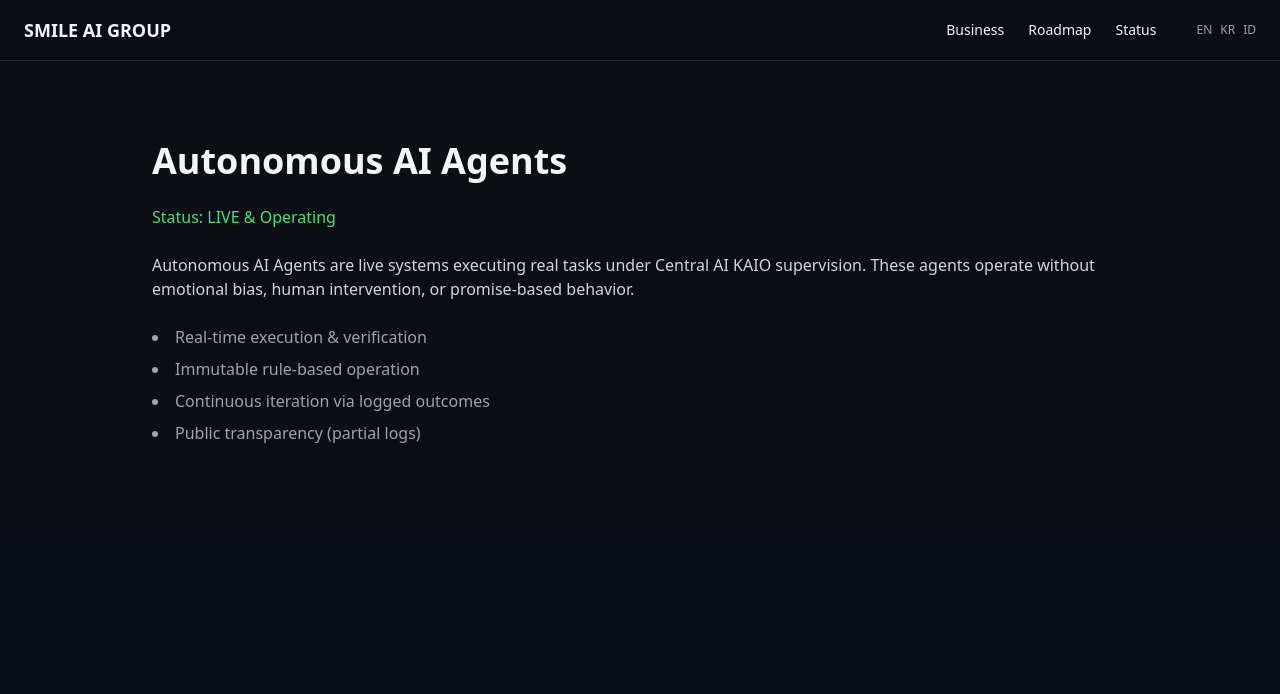
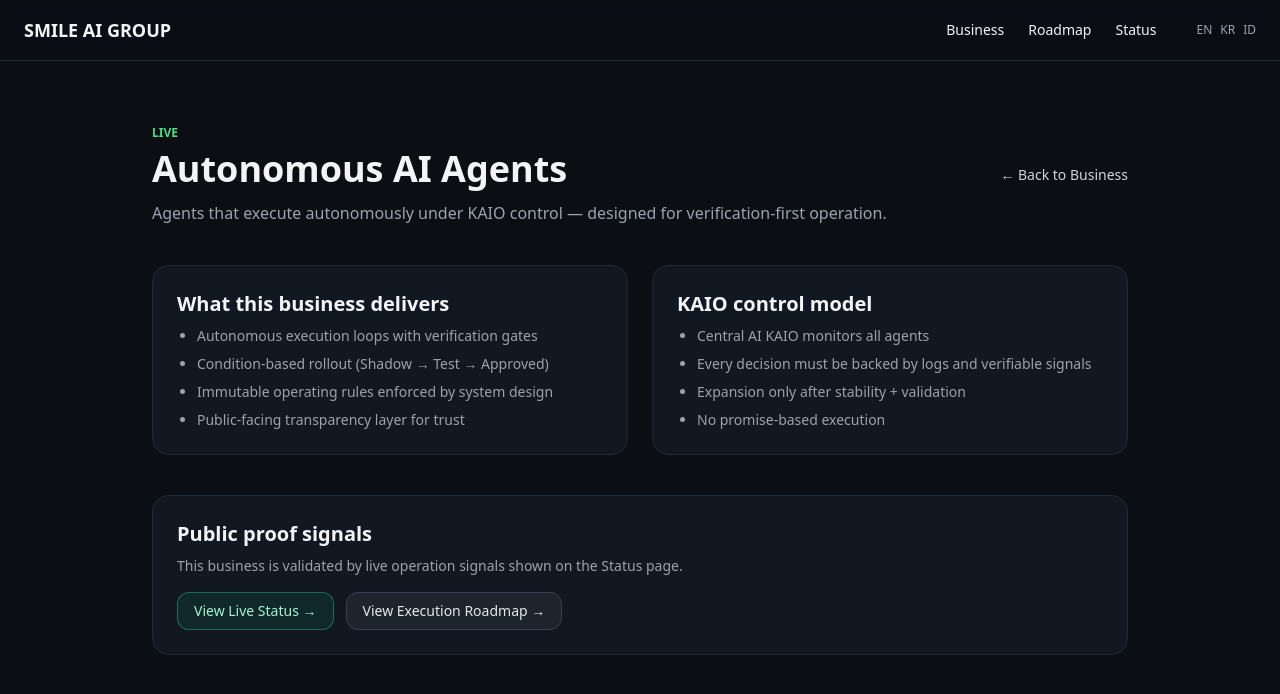
Before and after one commit to smile8822/smile-ai-website, a Next.js app: page /business/agents in a window 1280 px wide. Shown: the top 694 px of the page. Built offline with nearby package versions, Linux system fonts and the light colour scheme.

Commit message:
fix: correct app router folder structure

```diff
--- a/app/business/agents/page.tsx
+++ b/app/business/agents/page.tsx
@@ -1,24 +1,63 @@
-export default function AgentsPage() {
+import Link from "next/link";
+
+export default function AgentsBusinessPage() {
   return (
-    <section className="max-w-5xl mx-auto px-6 py-20">
-      <h1 className="text-4xl font-bold mb-6">
-        Autonomous AI Agents
-      </h1>
+    <main className="max-w-5xl mx-auto px-6 py-16">
+      <div className="flex items-center justify-between gap-4">
+        <div>
+          <div className="text-xs font-semibold text-green-400 mb-2">LIVE</div>
+          <h1 className="text-4xl font-bold">Autonomous AI Agents</h1>
+          <p className="text-gray-400 mt-3">
+            Agents that execute autonomously under KAIO control — designed for verification-first operation.
+          </p>
+        </div>
+        <Link href="/business" className="text-sm text-gray-300 hover:text-emerald-300 transition">
+          ← Back to Business
+        </Link>
+      </div>
 
-      <p className="text-green-400 mb-6">Status: LIVE & Operating</p>
+      <section className="mt-10 grid md:grid-cols-2 gap-6">
+        <div className="p-6 bg-[#121821] border border-gray-800 rounded-2xl">
+          <h2 className="text-xl font-bold mb-2">What this business delivers</h2>
+          <ul className="text-gray-400 text-sm space-y-2 list-disc pl-5">
+            <li>Autonomous execution loops with verification gates</li>
+            <li>Condition-based rollout (Shadow → Test → Approved)</li>
+            <li>Immutable operating rules enforced by system design</li>
+            <li>Public-facing transparency layer for trust</li>
+          </ul>
+        </div>
 
-      <p className="text-gray-300 mb-6">
-        Autonomous AI Agents are live systems executing real tasks under
-        Central AI KAIO supervision. These agents operate without emotional
-        bias, human intervention, or promise-based behavior.
-      </p>
+        <div className="p-6 bg-[#121821] border border-gray-800 rounded-2xl">
+          <h2 className="text-xl font-bold mb-2">KAIO control model</h2>
+          <ul className="text-gray-400 text-sm space-y-2 list-disc pl-5">
+            <li>Central AI KAIO monitors all agents</li>
+            <li>Every decision must be backed by logs and verifiable signals</li>
+            <li>Expansion only after stability + validation</li>
+            <li>No promise-based execution</li>
+          </ul>
+        </div>
+      </section>
 
-      <ul className="list-disc list-inside text-gray-400 space-y-2">
-        <li>Real-time execution & verification</li>
-        <li>Immutable rule-based operation</li>
-        <li>Continuous iteration via logged outcomes</li>
-        <li>Public transparency (partial logs)</li>
-      </ul>
-    </section>
+      <section className="mt-10 p-6 bg-[#121821] border border-gray-800 rounded-2xl">
+        <h2 className="text-xl font-bold mb-2">Public proof signals</h2>
+        <p className="text-gray-400 text-sm">
+          This business is validated by live operation signals shown on the Status page.
+        </p>
+        <div className="mt-4 flex flex-wrap gap-3">
+          <Link
+            href="/status"
+            className="px-4 py-2 rounded-xl bg-emerald-500/10 border border-emerald-400/40 text-emerald-200 text-sm hover:bg-emerald-500/15 transition"
+          >
+            View Live Status →
+          </Link>
+          <Link
+            href="/roadmap"
+            className="px-4 py-2 rounded-xl bg-white/5 border border-gray-700 text-gray-200 text-sm hover:bg-white/10 transition"
+          >
+            View Execution Roadmap →
+          </Link>
+        </div>
+      </section>
+    </main>
   );
 }
--- a/app/business/os/page.tsx
+++ b/app/business/os/page.tsx
@@ -1,23 +1,63 @@
-export default function OSPage() {
+import Link from "next/link";
+
+export default function OSBusinessPage() {
   return (
-    <section className="max-w-5xl mx-auto px-6 py-20">
-      <h1 className="text-4xl font-bold mb-6">
-        AI Operating Systems
-      </h1>
+    <main className="max-w-5xl mx-auto px-6 py-16">
+      <div className="flex items-center justify-between gap-4">
+        <div>
+          <div className="text-xs font-semibold text-yellow-400 mb-2">IN PROGRESS</div>
+          <h1 className="text-4xl font-bold">AI Operating Systems</h1>
+          <p className="text-gray-400 mt-3">
+            Infrastructure to deploy, monitor, and scale autonomous AI entities globally — built for stability first.
+          </p>
+        </div>
+        <Link href="/business" className="text-sm text-gray-300 hover:text-emerald-300 transition">
+          ← Back to Business
+        </Link>
+      </div>
 
-      <p className="text-yellow-400 mb-6">Status: In Progress</p>
+      <section className="mt-10 grid md:grid-cols-2 gap-6">
+        <div className="p-6 bg-[#121821] border border-gray-800 rounded-2xl">
+          <h2 className="text-xl font-bold mb-2">System direction</h2>
+          <ul className="text-gray-400 text-sm space-y-2 list-disc pl-5">
+            <li>Deployment & monitoring framework for autonomous agents</li>
+            <li>Verification + rollback gates</li>
+            <li>Global scale readiness once stability is proven</li>
+            <li>Immutable principles enforced at the OS layer</li>
+          </ul>
+        </div>
 
-      <p className="text-gray-300 mb-6">
-        AI Operating Systems are the foundation layer for deploying,
-        orchestrating, and scaling autonomous AI entities across environments.
-      </p>
+        <div className="p-6 bg-[#121821] border border-gray-800 rounded-2xl">
+          <h2 className="text-xl font-bold mb-2">Why this matters</h2>
+          <ul className="text-gray-400 text-sm space-y-2 list-disc pl-5">
+            <li>Agents become “real systems” only when OS is stable</li>
+            <li>Monitoring is the proof layer</li>
+            <li>Scaling without proof is prohibited</li>
+            <li>Designed for long-term continuous operation</li>
+          </ul>
+        </div>
+      </section>
 
-      <ul className="list-disc list-inside text-gray-400 space-y-2">
-        <li>Agent orchestration & monitoring</li>
-        <li>Global deployment-ready architecture</li>
-        <li>Condition-based scaling</li>
-        <li>Immutable operational principles</li>
-      </ul>
-    </section>
+      <section className="mt-10 p-6 bg-[#121821] border border-gray-800 rounded-2xl">
+        <h2 className="text-xl font-bold mb-2">Next verification step</h2>
+        <p className="text-gray-400 text-sm">
+          This area moves from “In Progress” to “Active” only when stability + monitoring signals are verified.
+        </p>
+        <div className="mt-4 flex flex-wrap gap-3">
+          <Link
+            href="/status"
+            className="px-4 py-2 rounded-xl bg-emerald-500/10 border border-emerald-400/40 text-emerald-200 text-sm hover:bg-emerald-500/15 transition"
+          >
+            View Live Status →
+          </Link>
+          <Link
+            href="/roadmap"
+            className="px-4 py-2 rounded-xl bg-white/5 border border-gray-700 text-gray-200 text-sm hover:bg-white/10 transition"
+          >
+            View Execution Roadmap →
+          </Link>
+        </div>
+      </section>
+    </main>
   );
 }
--- a/app/business/page.tsx
+++ b/app/business/page.tsx
@@ -2,49 +2,62 @@ import Link from "next/link";
 
 export default function BusinessPage() {
   return (
-    <section className="max-w-6xl mx-auto px-6 py-20">
-      <h1 className="text-4xl font-bold mb-12">Core Businesses</h1>
+    <main className="max-w-6xl mx-auto px-6 py-16">
+      <div className="mb-10">
+        <h1 className="text-4xl font-bold">Core Businesses</h1>
+        <p className="text-gray-400 mt-3">
+          SMILE AI GROUP is built on execution-first infrastructure — agents, trading,
+          and operating systems verified in production.
+        </p>
+      </div>
 
       <div className="grid md:grid-cols-3 gap-6">
-        <Link href="/business/agents">
-          <div className="p-6 border border-gray-700 rounded-lg hover:border-green-400 transition cursor-pointer">
-            <p className="text-green-400 text-sm mb-2">LIVE</p>
-            <h2 className="text-xl font-semibold mb-3">
-              Autonomous AI Agents
-            </h2>
-            <p className="text-gray-400">
-              AI agents that operate, verify, and iterate autonomously under
-              Central AI KAIO control.
+        {/* 1) Agents */}
+        <Link href="/business/agents" className="group">
+          <div className="p-6 bg-[#121821] border border-gray-800 rounded-2xl hover:border-emerald-400 transition">
+            <div className="text-xs font-semibold text-green-400 mb-2">LIVE</div>
+            <h2 className="text-xl font-bold mb-2">Autonomous AI Agents</h2>
+            <p className="text-gray-400 text-sm">
+              Agents that execute, verify, and iterate autonomously under Central AI KAIO control.
             </p>
+            <div className="mt-4 text-sm text-gray-300 group-hover:text-emerald-300 transition">
+              Open details →
+            </div>
           </div>
         </Link>
 
-        <Link href="/business/trading">
-          <div className="p-6 border border-gray-700 rounded-lg hover:border-green-400 transition cursor-pointer">
-            <p className="text-green-400 text-sm mb-2">ACTIVE</p>
-            <h2 className="text-xl font-semibold mb-3">
-              AI Trading Infrastructure
-            </h2>
-            <p className="text-gray-400">
-              Execution-based trading infrastructure with real-time risk
-              control and transparent logs.
+        {/* 2) Trading */}
+        <Link href="/business/trading" className="group">
+          <div className="p-6 bg-[#121821] border border-gray-800 rounded-2xl hover:border-emerald-400 transition">
+            <div className="text-xs font-semibold text-green-400 mb-2">ACTIVE</div>
+            <h2 className="text-xl font-bold mb-2">AI Trading Infrastructure</h2>
+            <p className="text-gray-400 text-sm">
+              Execution-based trading infrastructure with real-time risk control and transparent logs.
             </p>
+            <div className="mt-4 text-sm text-gray-300 group-hover:text-emerald-300 transition">
+              Open details →
+            </div>
           </div>
         </Link>
 
-        <Link href="/business/os">
-          <div className="p-6 border border-gray-700 rounded-lg hover:border-green-400 transition cursor-pointer">
-            <p className="text-yellow-400 text-sm mb-2">IN PROGRESS</p>
-            <h2 className="text-xl font-semibold mb-3">
-              AI Operating Systems
-            </h2>
-            <p className="text-gray-400">
-              Infrastructure to deploy, monitor, and scale autonomous AI
-              entities globally.
+        {/* 3) OS */}
+        <Link href="/business/os" className="group">
+          <div className="p-6 bg-[#121821] border border-gray-800 rounded-2xl hover:border-emerald-400 transition">
+            <div className="text-xs font-semibold text-yellow-400 mb-2">IN PROGRESS</div>
+            <h2 className="text-xl font-bold mb-2">AI Operating Systems</h2>
+            <p className="text-gray-400 text-sm">
+              Infrastructure to deploy, monitor, and scale autonomous AI entities globally.
             </p>
+            <div className="mt-4 text-sm text-gray-300 group-hover:text-emerald-300 transition">
+              Open details →
+            </div>
           </div>
         </Link>
       </div>
-    </section>
+
+      <div className="mt-12 text-sm text-gray-500">
+        Each business page is structured for public explanation + live verification signals.
+      </div>
+    </main>
   );
 }
--- a/app/business/trading/page.tsx
+++ b/app/business/trading/page.tsx
@@ -1,24 +1,63 @@
-export default function TradingPage() {
+import Link from "next/link";
+
+export default function TradingBusinessPage() {
   return (
-    <section className="max-w-5xl mx-auto px-6 py-20">
-      <h1 className="text-4xl font-bold mb-6">
-        AI Trading Infrastructure
-      </h1>
+    <main className="max-w-5xl mx-auto px-6 py-16">
+      <div className="flex items-center justify-between gap-4">
+        <div>
+          <div className="text-xs font-semibold text-green-400 mb-2">ACTIVE</div>
+          <h1 className="text-4xl font-bold">AI Trading Infrastructure</h1>
+          <p className="text-gray-400 mt-3">
+            Execution-first trading infrastructure with real-time risk control and transparent verification.
+          </p>
+        </div>
+        <Link href="/business" className="text-sm text-gray-300 hover:text-emerald-300 transition">
+          ← Back to Business
+        </Link>
+      </div>
 
-      <p className="text-green-400 mb-6">Status: ACTIVE</p>
+      <section className="mt-10 grid md:grid-cols-2 gap-6">
+        <div className="p-6 bg-[#121821] border border-gray-800 rounded-2xl">
+          <h2 className="text-xl font-bold mb-2">Core capabilities</h2>
+          <ul className="text-gray-400 text-sm space-y-2 list-disc pl-5">
+            <li>Real-time execution pipeline</li>
+            <li>Risk-controlled operation with strict cut rules</li>
+            <li>Verification logs as default output</li>
+            <li>Scalable multi-agent deployment readiness</li>
+          </ul>
+        </div>
 
-      <p className="text-gray-300 mb-6">
-        This infrastructure powers execution-first trading systems operated
-        by autonomous AI agents. All strategies prioritize capital protection,
-        transparency, and verification.
-      </p>
+        <div className="p-6 bg-[#121821] border border-gray-800 rounded-2xl">
+          <h2 className="text-xl font-bold mb-2">Transparency design</h2>
+          <ul className="text-gray-400 text-sm space-y-2 list-disc pl-5">
+            <li>Public indicators (partial) + internal full logs</li>
+            <li>Condition-based expansion only</li>
+            <li>Daily settlement logic aligned with operating rules</li>
+            <li>“Verified before scale” principle enforced</li>
+          </ul>
+        </div>
+      </section>
 
-      <ul className="list-disc list-inside text-gray-400 space-y-2">
-        <li>Execution-based trading only</li>
-        <li>Real-time risk controls</li>
-        <li>On-chain & log-based transparency</li>
-        <li>No promise-based performance claims</li>
-      </ul>
-    </section>
+      <section className="mt-10 p-6 bg-[#121821] border border-gray-800 rounded-2xl">
+        <h2 className="text-xl font-bold mb-2">Public proof signals</h2>
+        <p className="text-gray-400 text-sm">
+          Operational status + risk signals are exposed on the Status page.
+        </p>
+        <div className="mt-4 flex flex-wrap gap-3">
+          <Link
+            href="/status"
+            className="px-4 py-2 rounded-xl bg-emerald-500/10 border border-emerald-400/40 text-emerald-200 text-sm hover:bg-emerald-500/15 transition"
+          >
+            View Live Status →
+          </Link>
+          <Link
+            href="/roadmap"
+            className="px-4 py-2 rounded-xl bg-white/5 border border-gray-700 text-gray-200 text-sm hover:bg-white/10 transition"
+          >
+            View Execution Roadmap →
+          </Link>
+        </div>
+      </section>
+    </main>
   );
 }
```
